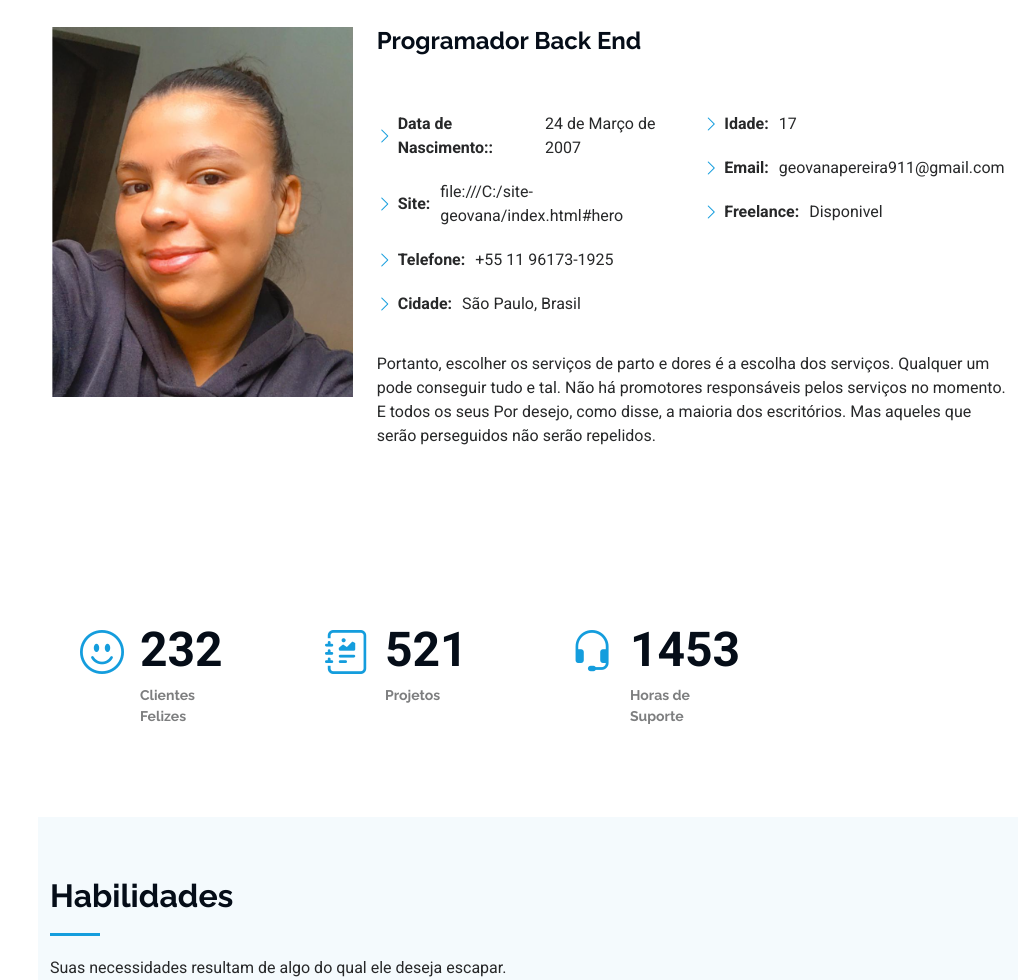
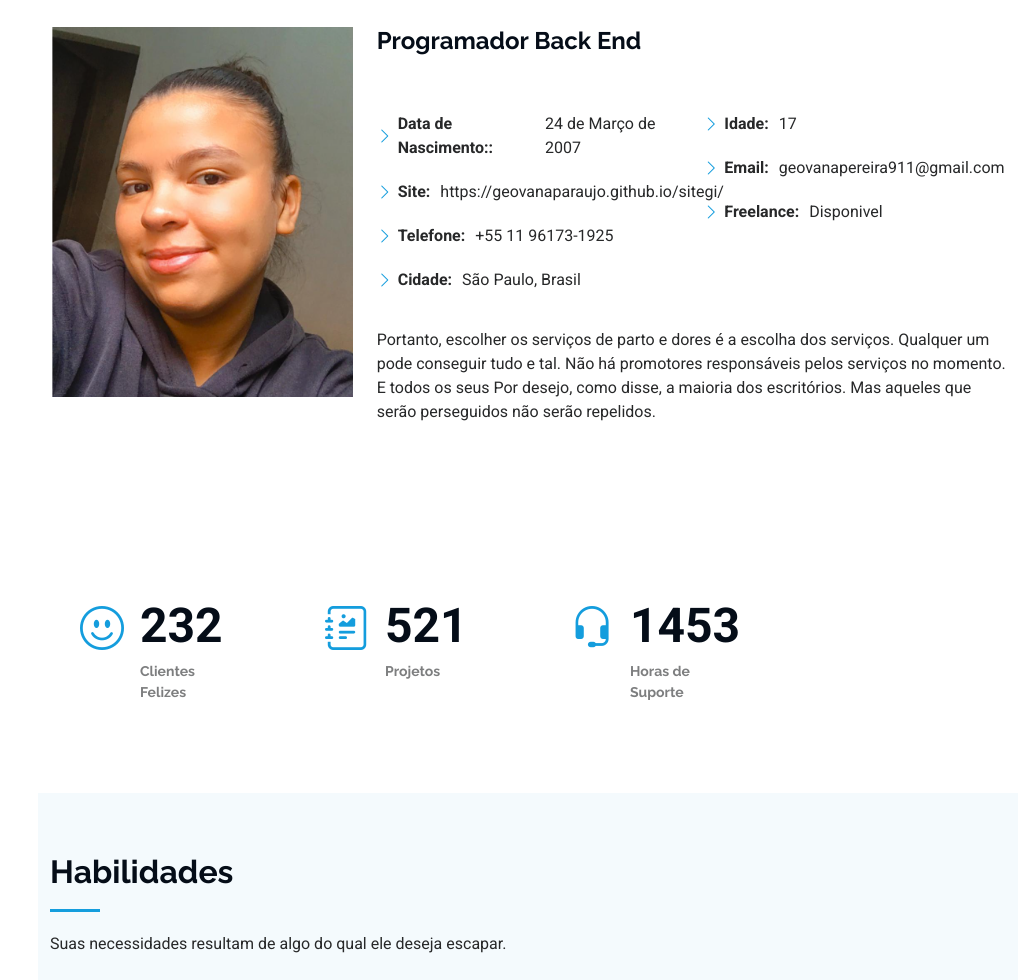
Before and after one commit to geovanaparaujo/sitegi, a plain HTML site: page index.html in a window 1280 px wide. Shown: the part 1091-2071 px from the top of the page, without its empty margins (262-1280 px from the left). Drawn offline with Linux system fonts and the light colour scheme.

Commit message:
site reformado

```diff
--- a/index.html
+++ b/index.html
@@ -110,7 +110,7 @@
               <div class="col-lg-6">
                 <ul>
                   <li><i class="bi bi-chevron-right"></i> <strong>Data de Nascimento::</strong> <span>24 de Março de 2007</span></li>
-                  <li><i class="bi bi-chevron-right"></i> <strong>Site:</strong> <span>file:///C:/site-geovana/index.html#hero</span></li>
+                  <li><i class="bi bi-chevron-right"></i> <strong>Site:</strong> <span>https://geovanaparaujo.github.io/sitegi/</span></li>
                   <li><i class="bi bi-chevron-right"></i> <strong>Telefone:</strong> <span>+55 11 96173-1925</span></li>
                   <li><i class="bi bi-chevron-right"></i> <strong>Cidade:</strong> <span>São Paulo, Brasil</span></li>
                 </ul>
```
